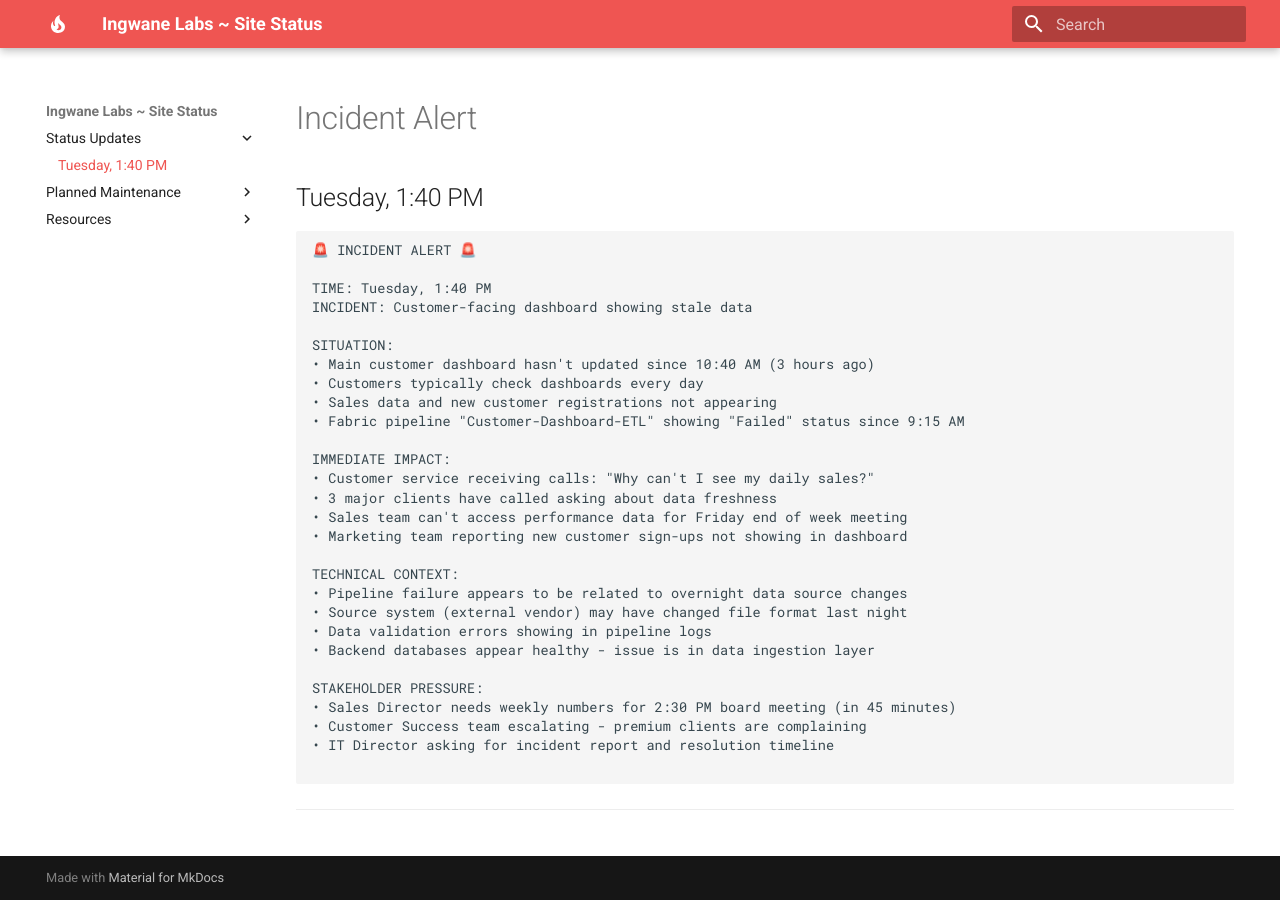
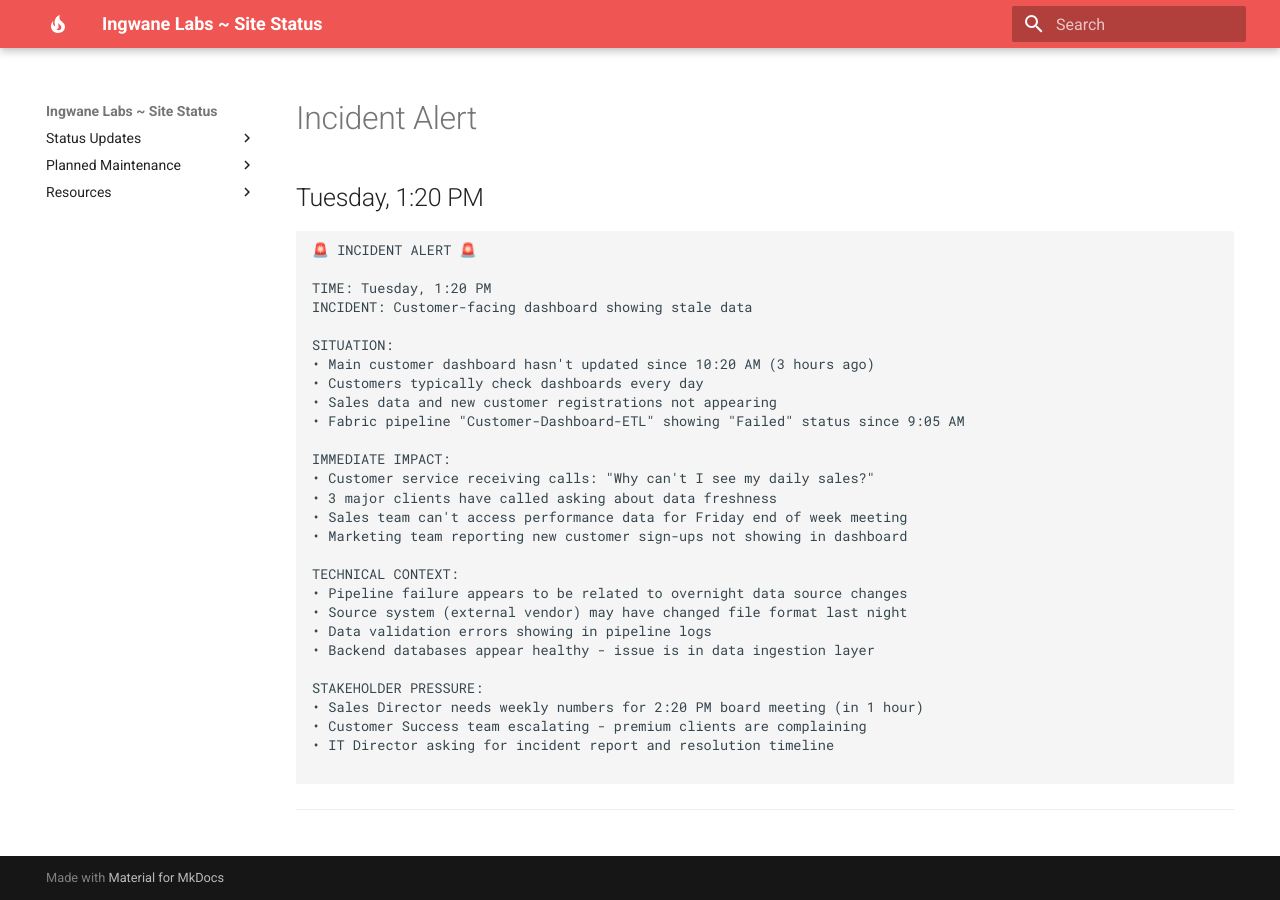
Before and after one commit to ingwanelabs/status, an MkDocs documentation site: the page built from docs/tuesday-1320.md, in a window 1280 px wide. Built offline with MkDocs 1.6.1 and Material for MkDocs 9.7.7, drawn with Linux system fonts in a browser that asks for light colours.

Commit message:
Change time to 13h20

````diff
--- a/docs/tuesday-1340.md
+++ b/docs/tuesday-1320.md
@@ -1,18 +1,18 @@
 # Incident Alert
 
-## Tuesday, 1:40 PM
+## Tuesday, 1:20 PM
 
 ```
 🚨 INCIDENT ALERT 🚨
 
-TIME: Tuesday, 1:40 PM
+TIME: Tuesday, 1:20 PM
 INCIDENT: Customer-facing dashboard showing stale data
 
 SITUATION:
-• Main customer dashboard hasn't updated since 10:40 AM (3 hours ago)
+• Main customer dashboard hasn't updated since 10:20 AM (3 hours ago)
 • Customers typically check dashboards every day
 • Sales data and new customer registrations not appearing
-• Fabric pipeline "Customer-Dashboard-ETL" showing "Failed" status since 9:15 AM
+• Fabric pipeline "Customer-Dashboard-ETL" showing "Failed" status since 9:05 AM
 
 IMMEDIATE IMPACT:
 • Customer service receiving calls: "Why can't I see my daily sales?"
@@ -27,7 +27,7 @@
 • Backend databases appear healthy - issue is in data ingestion layer
 
 STAKEHOLDER PRESSURE:
-• Sales Director needs weekly numbers for 2:30 PM board meeting (in 45 minutes)
+• Sales Director needs weekly numbers for 2:20 PM board meeting (in 1 hour)
 • Customer Success team escalating - premium clients are complaining
 • IT Director asking for incident report and resolution timeline
 
````
